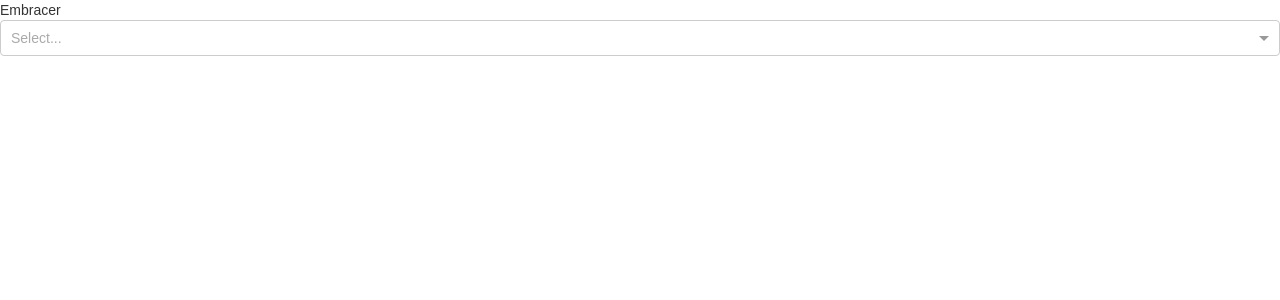
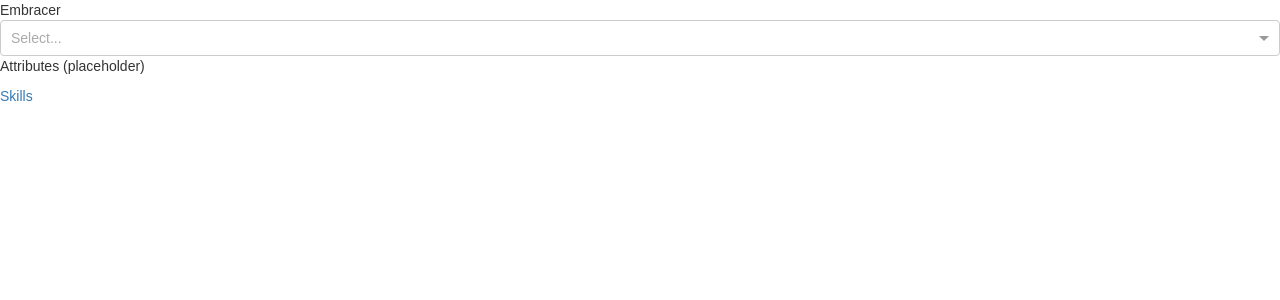
Before and after one commit to TrueWill/embracer, a React (Create React App) app: page / in a window 1280 px wide. Shown: the top 300 px of the page. Built offline with nearby package versions, Linux system fonts and the light colour scheme.

Commit message:
Add react-router

```diff
--- a/package.json
+++ b/package.json
@@ -7,6 +7,7 @@
     "react": "^15.6.1",
     "react-dom": "^15.6.1",
     "react-redux": "^5.0.6",
+    "react-router-dom": "^4.1.2",
     "react-scripts": "1.0.10",
     "react-select": "^1.0.0-rc.5",
     "redux": "^3.7.2"
--- /dev/null
+++ b/src/components/Attributes.js
@@ -0,0 +1,11 @@
+import React from 'react';
+import { Link } from 'react-router-dom';
+
+const Attributes = () => (
+  <div>
+    <p>Attributes (placeholder)</p>
+    <Link to="/skills">Skills</Link>
+  </div>
+);
+
+export default Attributes;
--- /dev/null
+++ b/src/components/Skills.js
@@ -0,0 +1,11 @@
+import React from 'react';
+import { Link } from 'react-router-dom';
+
+const Skills = () => (
+  <div>
+    <p>Skills (placeholder)</p>
+    <Link to="/">Attributes</Link>
+  </div>
+);
+
+export default Skills;
--- a/src/index.js
+++ b/src/index.js
@@ -1,13 +1,27 @@
 import React from 'react';
 import ReactDOM from 'react-dom';
 import { Provider } from 'react-redux';
+import { BrowserRouter as Router, Route } from 'react-router-dom';
 import configureStore from './store/configureStore';
 import './styles/index.css';
 import 'react-select/dist/react-select.css';
 import App from './components/App';
+import Attributes from './components/Attributes';
+import Skills from './components/Skills';
 import registerServiceWorker from './registerServiceWorker';
 
 const store = configureStore();
 
-ReactDOM.render(<Provider store={store}><App /></Provider>, document.getElementById('root'));
+ReactDOM.render(
+  <Provider store={store}>
+    <Router>
+      <div>
+        <App />
+        <Route exact path="/" component={Attributes}/>
+        <Route path="/skills" component={Skills}/>
+      </div>
+    </Router>
+  </Provider>,
+  document.getElementById('root'));
+
 registerServiceWorker();
```
Also changed, not shown: 1 other file (tests, documents, lock files or other folders).
